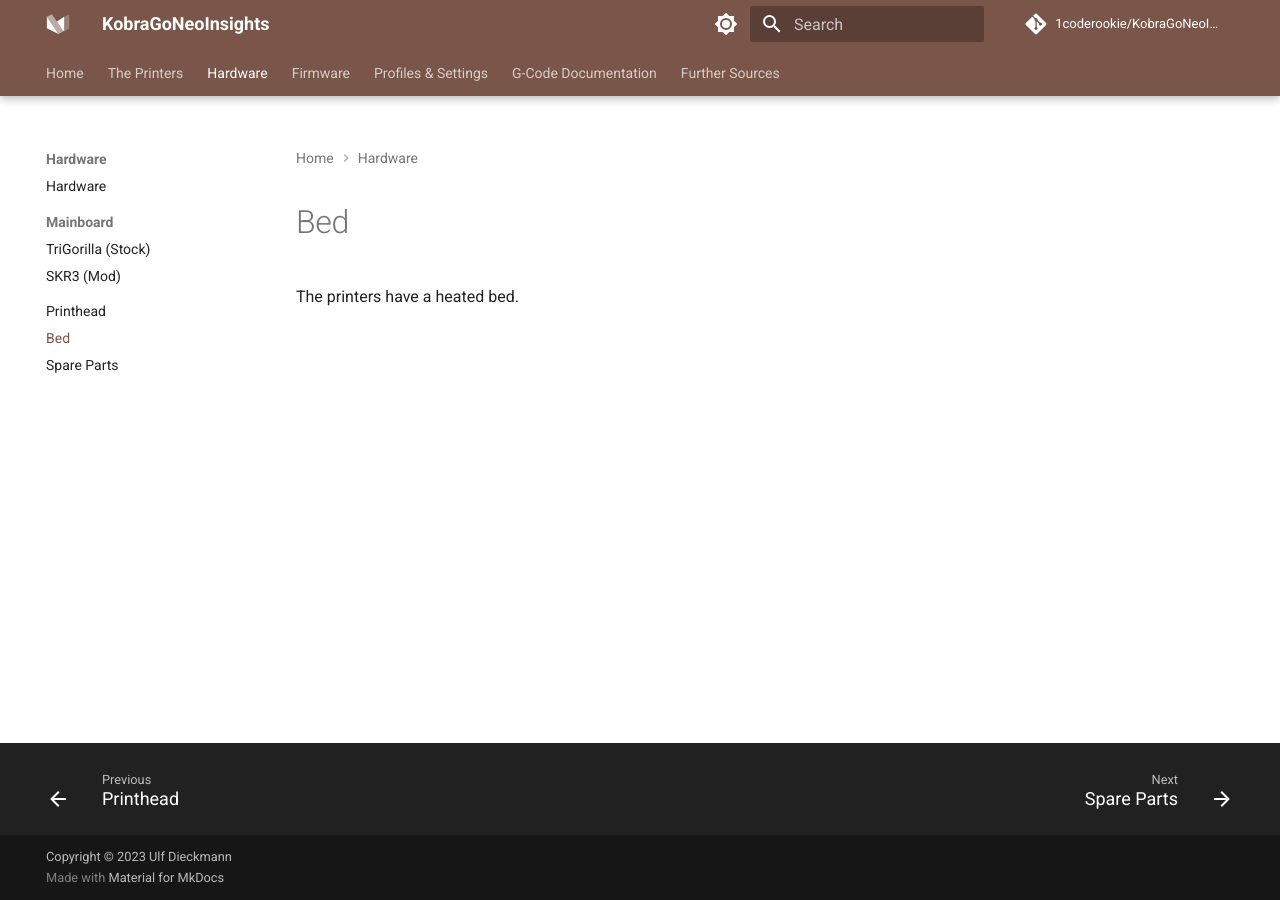
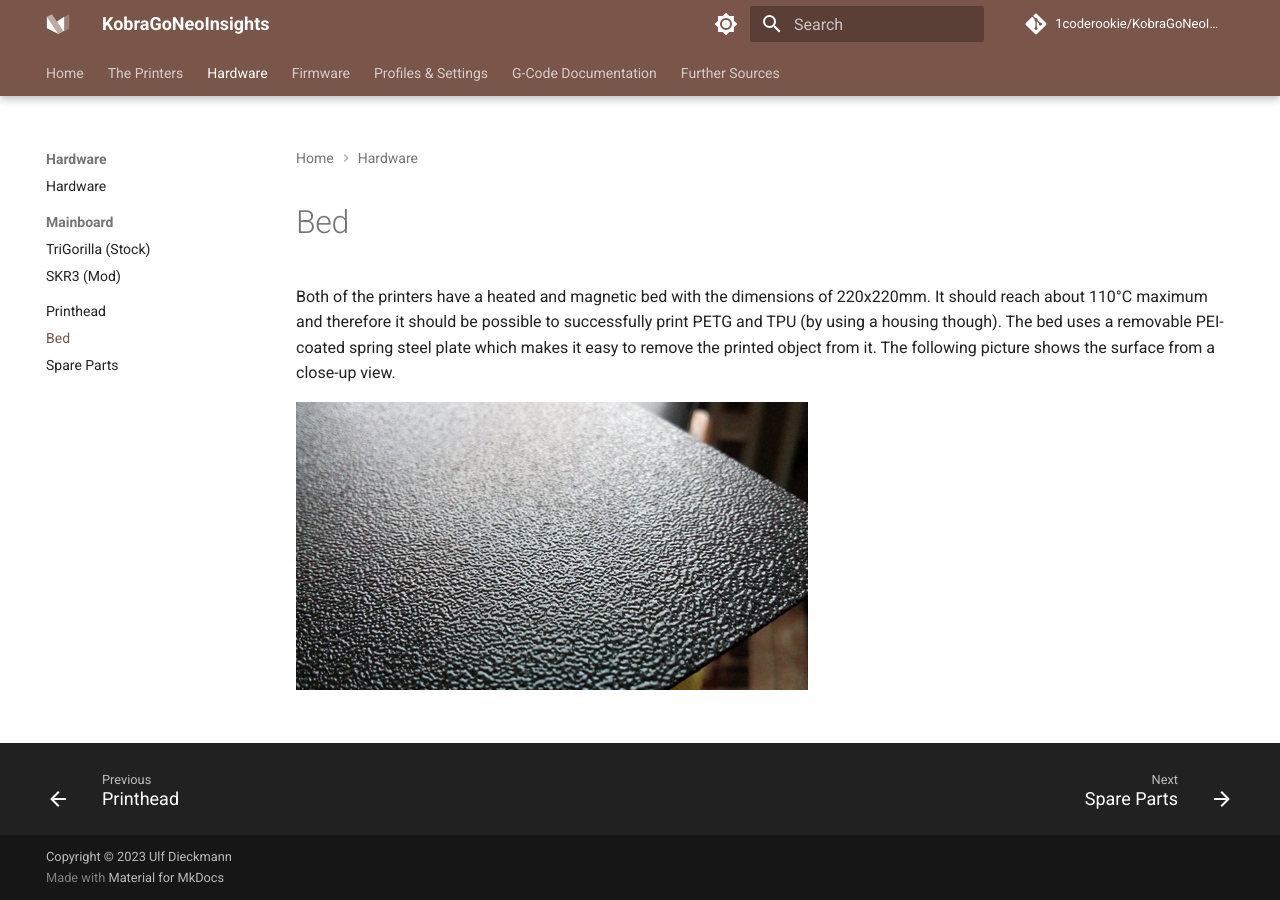
Before and after one commit to 1coderookie/KobraGoNeoInsights, an MkDocs documentation site: the page built from docs/hardware/bed.md, in a window 1280 px wide. Built offline with MkDocs 1.6.1 and Material for MkDocs 9.7.7, drawn with Linux system fonts in a browser that asks for light colours; comment, search, counter and statistics services are not loaded.

Commit message:
Update bed.md

```diff
--- a/docs/hardware/bed.md
+++ b/docs/hardware/bed.md
@@ -1,4 +1,6 @@
 <link rel=”manifest” href=”docs/manifest.webmanifest”>
 
 # Bed
-The printers have a heated bed.
+Both of the printers have a heated and magnetic bed with the dimensions of 220x220mm. It should reach about 110°C maximum and therefore it should be possible to successfully print PETG and TPU (by using a housing though). The bed uses a removable PEI-coated spring steel plate which makes it easy to remove the printed object from it. The following picture shows the surface from a close-up view.
+
+![Close-up view of the PEI-coated plate](../assets/images/bed_closeup_web.jpg)
```
